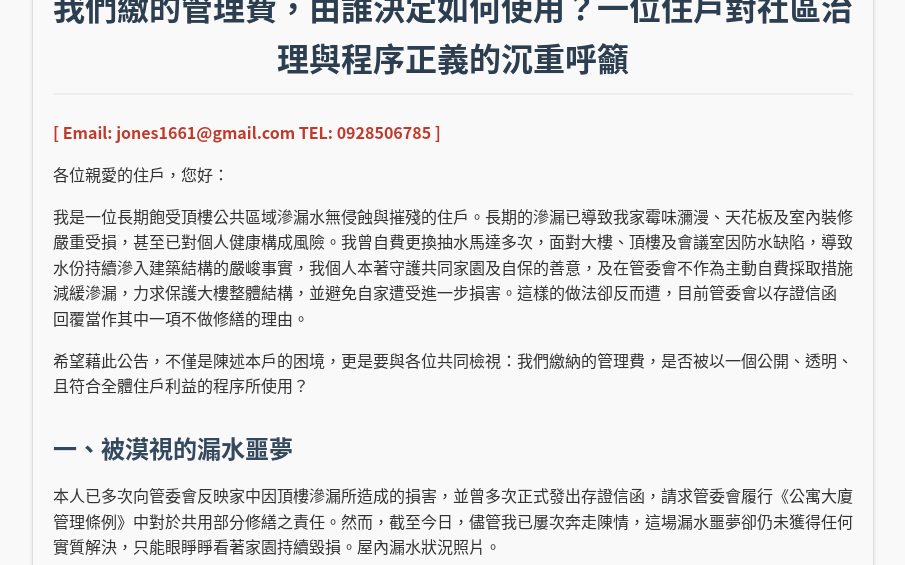
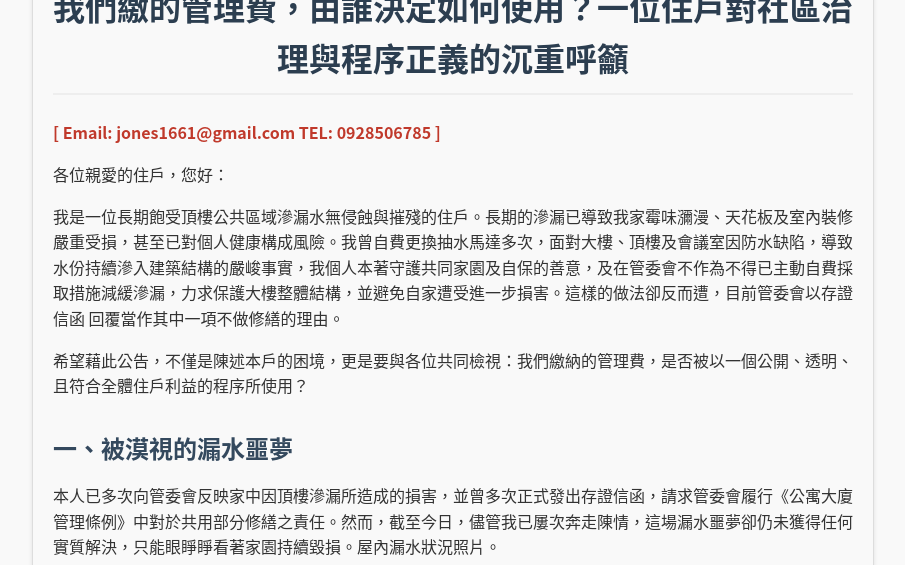
Before and after one commit to jomesbody/my-community-notice, a plain HTML site: page index.html in a window 1280 px wide. Shown: the part 235-800 px from the top of the page, without its empty margins (187-1092 px from the left). Drawn offline with Linux system fonts and the light colour scheme.

Commit message:
Add files via upload

```diff
--- a/index.html
+++ b/index.html
@@ -86,7 +86,7 @@
 
 
 
-    <p>我是一位長期飽受頂樓公共區域滲漏水無侵蝕與摧殘的住戶。長期的滲漏已導致我家霉味瀰漫、天花板及室內裝修嚴重受損，甚至已對個人健康構成風險。我曾自費更換抽水馬達多次，面對大樓、頂樓及會議室因防水缺陷，導致水份持續滲入建築結構的嚴峻事實，我個人本著守護共同家園及自保的善意，及在管委會不作為主動自費採取措施減緩滲漏，力求保護大樓整體結構，並避免自家遭受進一步損害。這樣的做法卻反而遭，目前管委會以存證信函 回覆當作其中一項不做修繕的理由。</p>
+    <p>我是一位長期飽受頂樓公共區域滲漏水無侵蝕與摧殘的住戶。長期的滲漏已導致我家霉味瀰漫、天花板及室內裝修嚴重受損，甚至已對個人健康構成風險。我曾自費更換抽水馬達多次，面對大樓、頂樓及會議室因防水缺陷，導致水份持續滲入建築結構的嚴峻事實，我個人本著守護共同家園及自保的善意，及在管委會不作為不得已主動自費採取措施減緩滲漏，力求保護大樓整體結構，並避免自家遭受進一步損害。這樣的做法卻反而遭，目前管委會以存證信函 回覆當作其中一項不做修繕的理由。</p>
     <p>希望藉此公告，不僅是陳述本戶的困境，更是要與各位共同檢視：我們繳納的管理費，是否被以一個公開、透明、且符合全體住戶利益的程序所使用？</p>
 
     <h2>一、被漠視的漏水噩夢</h2>
```
